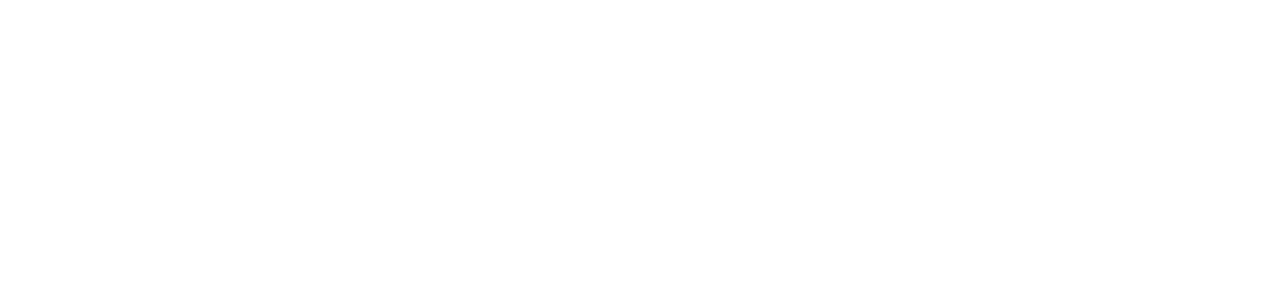
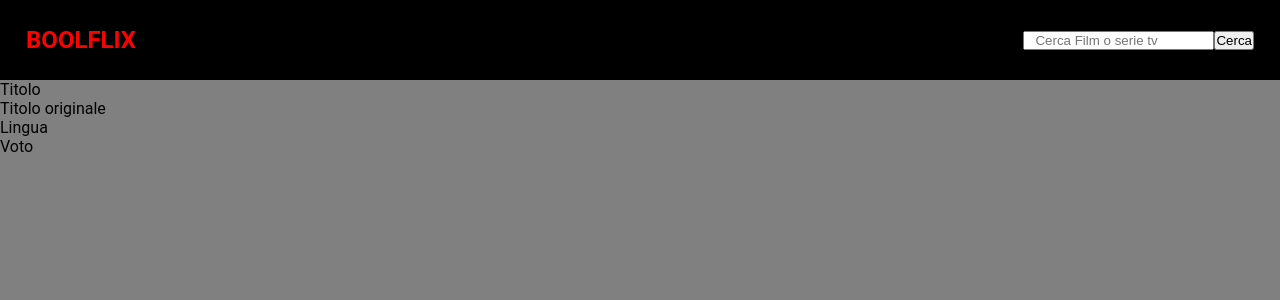
Before and after one commit to Anse98/vite-boolflix, a Vue app: page / in a window 1280 px wide. Shown: the top 300 px of the page. Built offline with nearby package versions, Linux system fonts and the light colour scheme.

Commit message:
ADD-Struttura base html

```diff
--- a/src/App.vue
+++ b/src/App.vue
@@ -1,8 +1,19 @@
-<script setup>
+<script>
+import PageHeader from './components/PageHeader.vue';
+import PageMain from './components/PageMain.vue';
 
+export default {
+  components: {
+    PageHeader,
+    PageMain,
+  }
+}
 </script>
 
-<template></template>
+<template>
+  <PageHeader />
+  <PageMain />
+</template>
 
 <style lang="scss">
 @use './styles/general.scss';
--- /dev/null
+++ b/src/components/PageHeader.vue
@@ -0,0 +1,46 @@
+<script >
+import { store } from '../store.js';
+
+export default {
+  data() {
+    return {
+      store: store,
+    }
+  },
+}
+</script>
+
+<template>
+  <header>
+    <nav class="header-nav">
+      <div class="title">
+        <h1>BOOLFLIX</h1>
+      </div>
+      <div>
+        <input type="search" placeholder="Cerca Film o serie tv">
+        <button>Cerca</button>
+      </div>
+    </nav>
+  </header>
+</template>
+
+<style scoped lang="scss">
+header {
+  padding: 26px;
+  background-color: black;
+
+  .header-nav {
+    display: flex;
+    justify-content: space-between;
+    align-items: center;
+
+    .title {
+      color: red;
+    }
+
+    input {
+      padding-left: 10px;
+    }
+  }
+}
+</style>
--- /dev/null
+++ b/src/components/PageMain.vue
@@ -0,0 +1,35 @@
+<script >
+
+</script>
+
+<template>
+  <main>
+    <div class="main-content">
+      <!-- informazioni film -->
+      <div class="movie-informations">
+        <div class="title">
+          <p>Titolo</p>
+        </div>
+        <div class="original-title">
+          <p>Titolo originale</p>
+        </div>
+        <div class="language">
+          <p>Lingua</p>
+        </div>
+        <div class="rate">
+          <p>Voto</p>
+        </div>
+      </div>
+      <div>
+
+      </div>
+    </div>
+  </main>
+</template>
+
+<style scoped lang="scss">
+main {
+  background-color: gray;
+  flex-grow: 1;
+}
+</style>
--- a/src/store.js
+++ b/src/store.js
@@ -1,5 +1,7 @@
 import { reactive } from 'vue';
 
 export const store = reactive({
-
+  API_KEY: '732b24eb2b2b96a5f5cf78c6151537a0',
+  movie: [],
+  searchValue: '',
 })
--- a/src/styles/general.scss
+++ b/src/styles/general.scss
@@ -28,3 +28,9 @@
 img {
   width: 100%;
 }
+
+#app {
+  height: 100vh;
+  display: flex;
+  flex-direction: column;
+}
```
Also changed, not shown: src/components/AppHeader.vue (deleted, +0 -7 lines), src/components/AppMain.vue (deleted).
